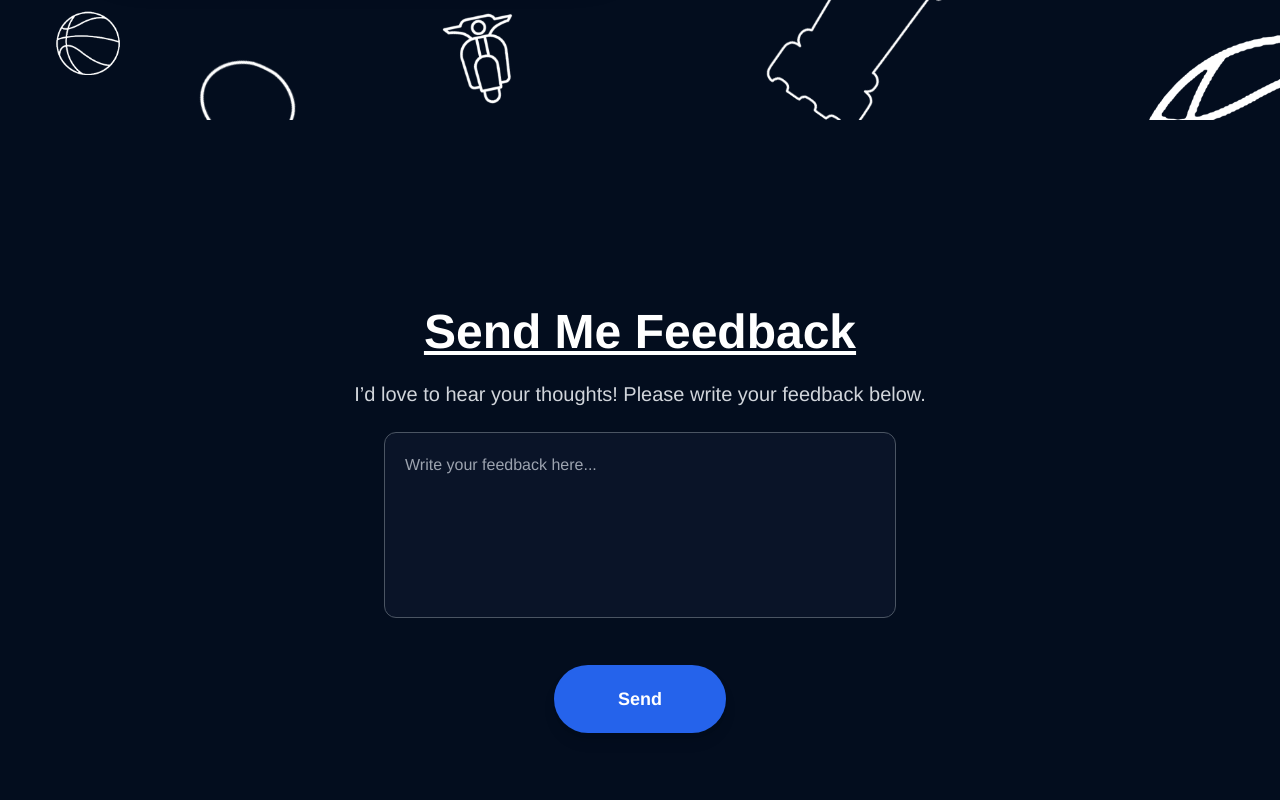
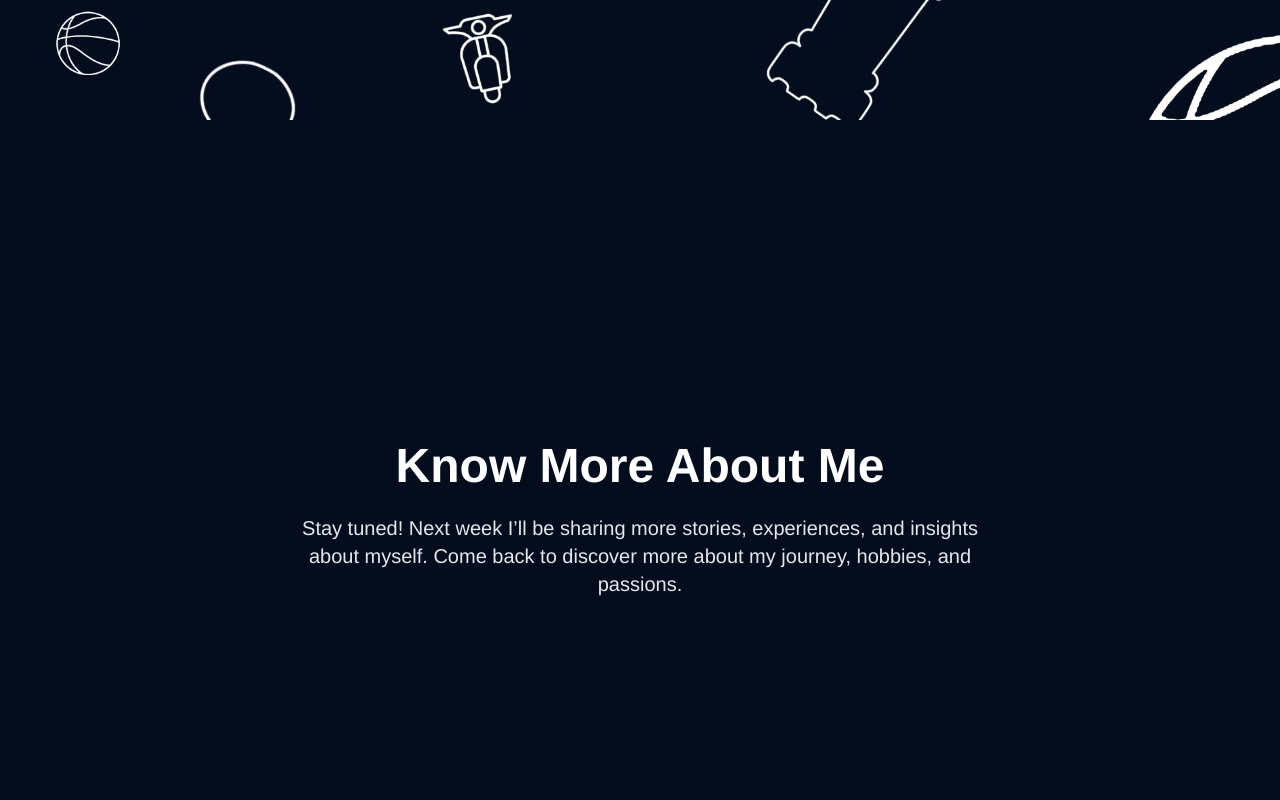
Before and after one commit to trsyjr/Know-me-better-CJ, a website: page index.html in a window 1280 px wide. Shown: the part 3880-4680 px from the top of the page. Drawn offline with nearby package versions, Linux system fonts and the light colour scheme.

Commit message:
First Revision

```diff
--- a/index.html
+++ b/index.html
@@ -166,18 +166,28 @@
     </p>
   </div>
 </div>
+</div>
+</section>
 
-
+<section class="min-h-screen flex flex-col items-center justify-center px-4 py-20 bg-[#030D1E]">
+  <div class="max-w-3xl w-full text-center space-y-6 p-8">
+    <h3 class="text-3xl sm:text-4xl md:text-5xl font-bold mb-4">
+      Know More About Me
+    </h3>
+    <p class="text-base sm:text-lg md:text-xl leading-relaxed text-gray-200">
+      Stay tuned! Next week I’ll be sharing more stories, experiences, and insights about myself. Come back to discover more about my journey, hobbies, and passions.
+    </p>
   </div>
 </section>
 
 
-<section class="min-h-screen flex flex-col items-center justify-center bg-[#030D1E] px-4 py-20">
-  <form id="feedback-form" class="max-w-3xl w-full text-center space-y-6">
+
+<section class="min-h-screen flex flex-col items-center justify-center px-4 py-20">
+  <form id="feedback-form" class="max-w-3xl w-full text-center space-y-6 bg-white/10 backdrop-blur-lg rounded-xl p-12">
     <h3 class="text-3xl sm:text-4xl md:text-5xl font-bold underline">
       Send Me Feedback
     </h3>
-    <p class="text-base sm:text-lg md:text-xl text-gray-300">
+    <p class="text-base sm:text-lg md:text-xl text-gray-200">
       I’d love to hear your thoughts! Please write your feedback below.
     </p>
     <textarea
@@ -196,6 +206,7 @@
   </form>
 </section>
 
+
   <script type="text/javascript" src="https://cdn.emailjs.com/dist/email.min.js"></script>
   <script src="https://cdn.jsdelivr.net/npm/swiper@11/swiper-bundle.min.js"></script>
   <script src="main.js"></script>
```
